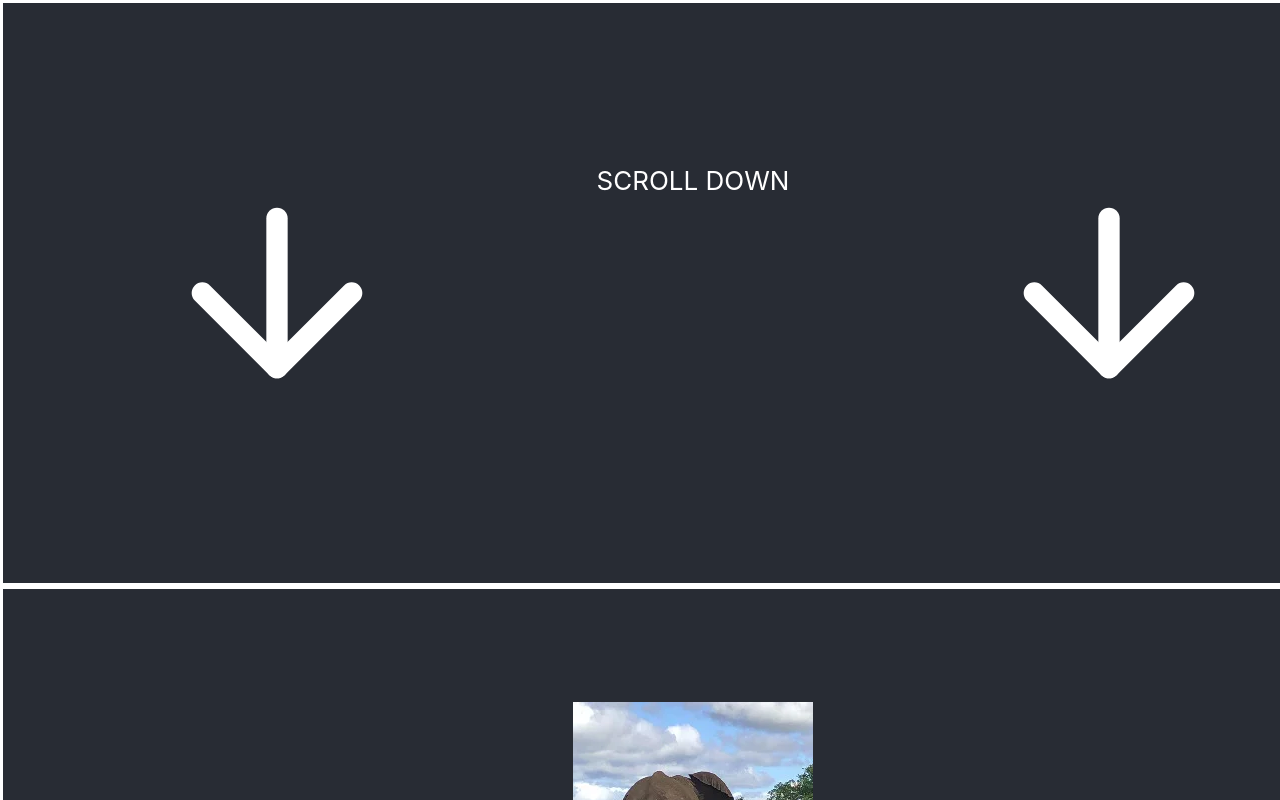
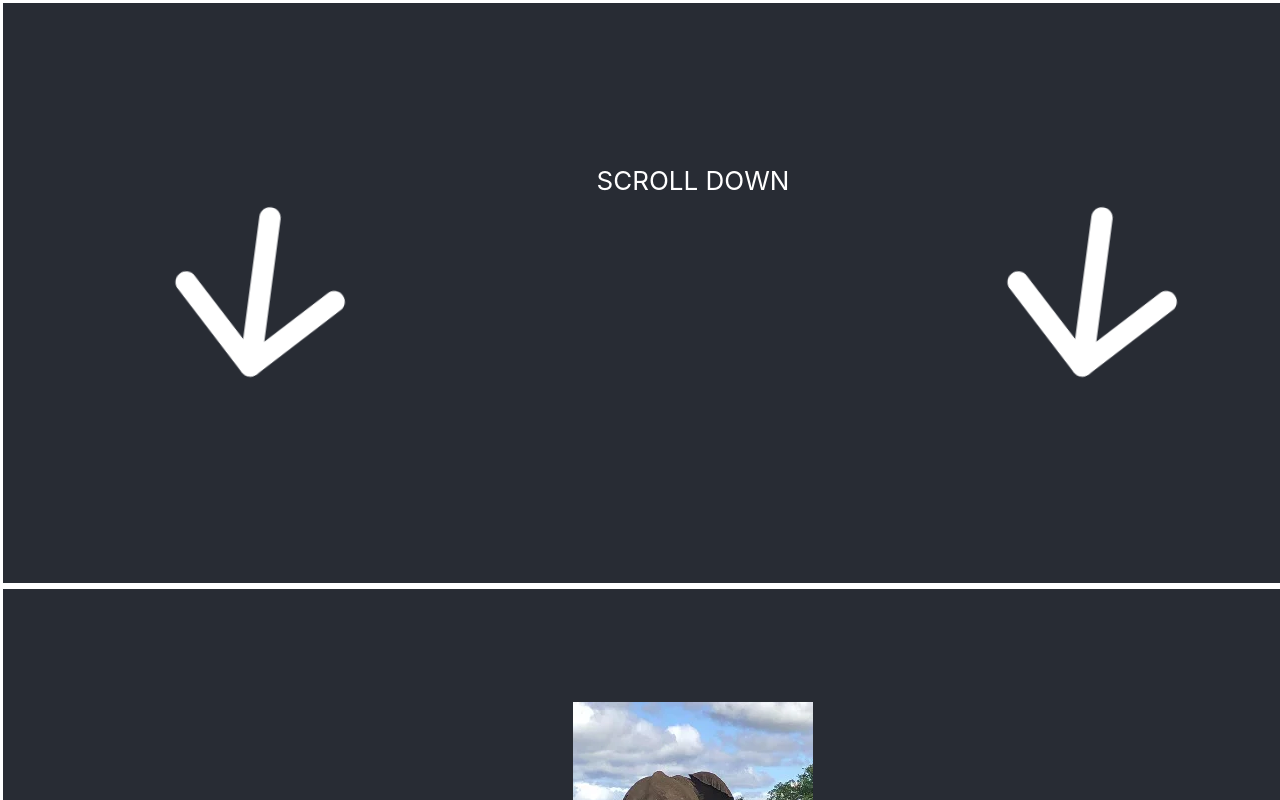
Before and after one commit to rae004/dumbo-rumps, a React (Create React App) app: page / in a window 1280 px wide. Shown: the top 800 px of the page. Built offline with nearby package versions, Linux system fonts and the light colour scheme.

Commit message:
Adding swing animation to down arrows in first section.

```diff
--- a/src/App.css
+++ b/src/App.css
@@ -1,12 +1,6 @@
 .App {
   text-align: center;
 }
-
-/*@media (prefers-reduced-motion: no-preference) {*/
-/*  .App-logo {*/
-/*    animation: App-logo-spin infinite 20s linear;*/
-/*  }*/
-/*}*/
 
 .hero-row {
   display: flex;
@@ -39,15 +33,23 @@
   color: white;
 }
 
-.App-link {
-  color: #61dafb;
+@-webkit-keyframes swinging{
+  0%{-webkit-transform: rotate(10deg);}
+  50%{-webkit-transform: rotate(-5deg)}
+  100%{-webkit-transform: rotate(10deg);}
 }
 
-@keyframes App-logo-spin {
-  from {
-    transform: rotate(0deg);
-  }
-  to {
-    transform: rotate(360deg);
+@keyframes swinging{
+  0%{transform: rotate(10deg);}
+  50%{transform: rotate(-5deg)}
+  100%{transform: rotate(10deg);}
+}
+
+@media (prefers-reduced-motion: no-preference) {
+  .swing-image{
+    -webkit-transform-origin: 50% 0;
+    transform-origin: 50% 0;
+    -webkit-animation: swinging 2s ease-in-out forwards infinite;
+    animation: swinging 2s ease-in-out forwards infinite;
   }
 }
--- a/src/App.tsx
+++ b/src/App.tsx
@@ -9,9 +9,9 @@
         <div className="App">
             <header className={'scroll-container'}>
                 <div className={'hero-row'}>
-                    <FiArrowDown className={'hero-down-arrows'} />
+                    <FiArrowDown className={'hero-down-arrows swing-image'} />
                     <span>SCROLL DOWN</span>
-                    <FiArrowDown className={'hero-down-arrows'} />
+                    <FiArrowDown className={'hero-down-arrows swing-image'} />
                 </div>
             </header>
             <div className={'scroll-container'}>
```
